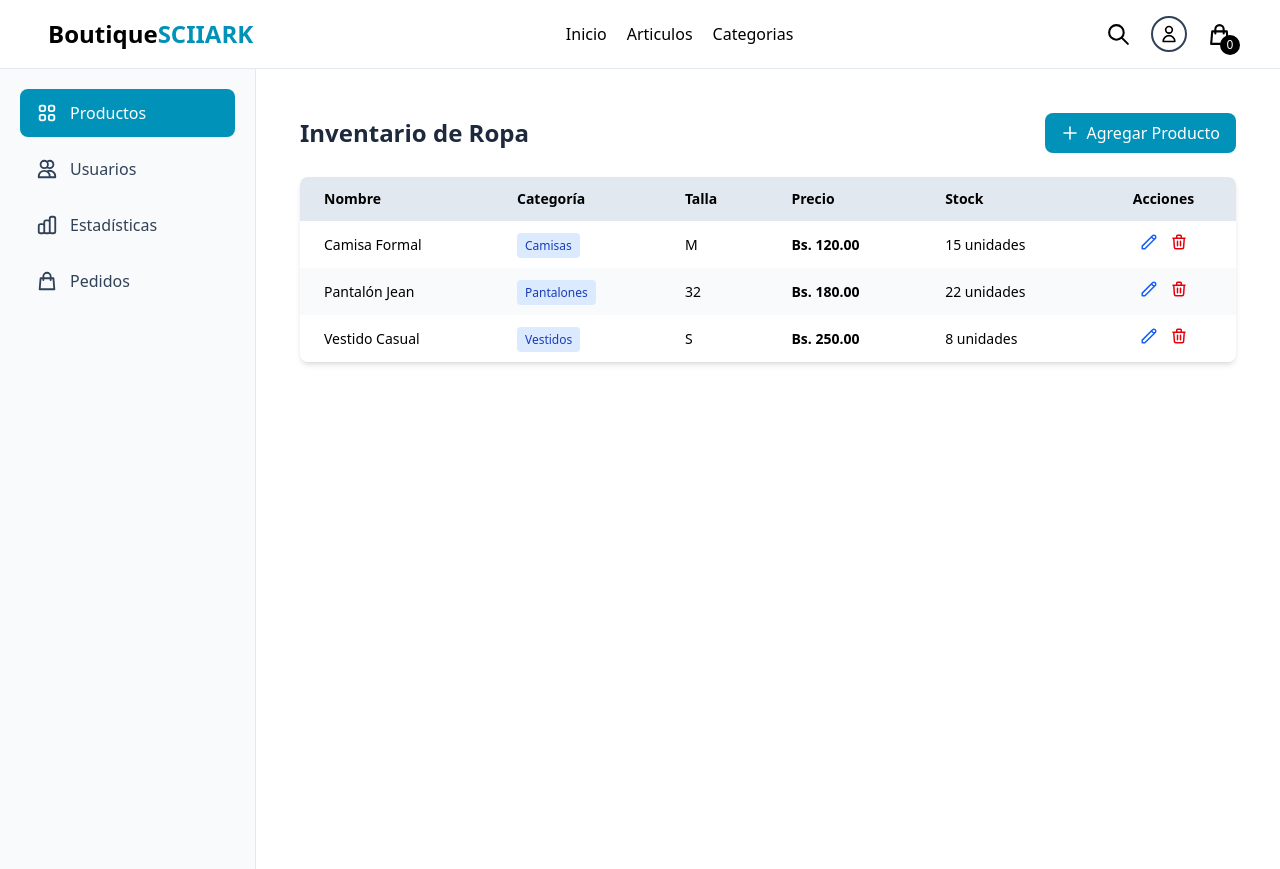
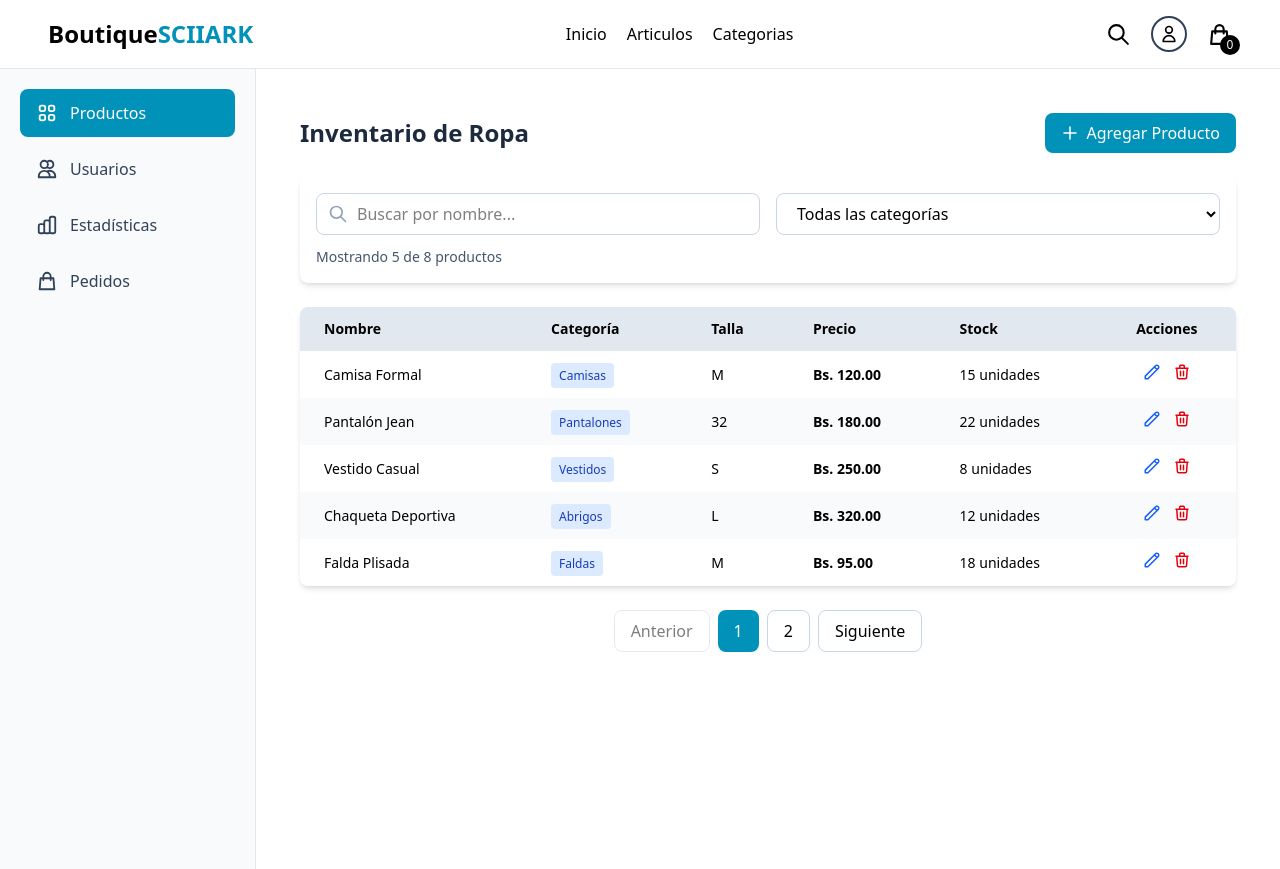
Before and after one commit to DaybitSemVoid247/ropas_frontend, a React (Vite) app: page /administrator/productos in a window 1280 px wide. Built offline with nearby package versions, Linux system fonts and the light colour scheme.

Commit message:
feat: agregar paginacion y filtros

```diff
--- a/src/administrator/pages_administrator/Productos.tsx
+++ b/src/administrator/pages_administrator/Productos.tsx
@@ -1,5 +1,10 @@
 import { useState } from "react";
-import { HiOutlineTrash, HiOutlinePencil, HiOutlinePlus } from "react-icons/hi";
+import {
+  HiOutlineTrash,
+  HiOutlinePencil,
+  HiOutlinePlus,
+  HiOutlineSearch,
+} from "react-icons/hi";
 
 interface Producto {
   id: number;
@@ -36,6 +41,46 @@ export const Productos = () => {
       talla: "S",
       stock: 8,
     },
+    {
+      id: 4,
+      nombre: "Chaqueta Deportiva",
+      categoria: "Abrigos",
+      precio: 320.0,
+      talla: "L",
+      stock: 12,
+    },
+    {
+      id: 5,
+      nombre: "Falda Plisada",
+      categoria: "Faldas",
+      precio: 95.0,
+      talla: "M",
+      stock: 18,
+    },
+    {
+      id: 6,
+      nombre: "Camisa Casual",
+      categoria: "Camisas",
+      precio: 85.0,
+      talla: "S",
+      stock: 25,
+    },
+    {
+      id: 7,
+      nombre: "Pantalón Formal",
+      categoria: "Pantalones",
+      precio: 220.0,
+      talla: "34",
+      stock: 10,
+    },
+    {
+      id: 8,
+      nombre: "Vestido Elegante",
+      categoria: "Vestidos",
+      precio: 380.0,
+      talla: "M",
+      stock: 5,
+    },
   ]);
 
   const [showModal, setShowModal] = useState(false);
@@ -47,6 +92,12 @@ export const Productos = () => {
     talla: "",
     stock: "",
   });
+
+  // Estados para filtros y paginación
+  const [searchTerm, setSearchTerm] = useState("");
+  const [categoryFilter, setCategoryFilter] = useState("");
+  const [currentPage, setCurrentPage] = useState(1);
+  const itemsPerPage = 5;
 
   const handleAdd = () => {
     setEditingId(null);
@@ -100,6 +151,33 @@ export const Productos = () => {
     setShowModal(false);
   };
 
+  // Filtrar productos
+  const productosFiltrados = productos.filter((producto) => {
+    const matchSearch = producto.nombre
+      .toLowerCase()
+      .includes(searchTerm.toLowerCase());
+    const matchCategory =
+      categoryFilter === "" || producto.categoria === categoryFilter;
+    return matchSearch && matchCategory;
+  });
+
+  // Paginación
+  const totalPages = Math.ceil(productosFiltrados.length / itemsPerPage);
+  const startIndex = (currentPage - 1) * itemsPerPage;
+  const endIndex = startIndex + itemsPerPage;
+  const productosActuales = productosFiltrados.slice(startIndex, endIndex);
+
+  // Resetear página cuando cambian los filtros
+  const handleSearchChange = (value: string) => {
+    setSearchTerm(value);
+    setCurrentPage(1);
+  };
+
+  const handleCategoryChange = (value: string) => {
+    setCategoryFilter(value);
+    setCurrentPage(1);
+  };
+
   return (
     <div className="p-6">
       <div className="mb-6 flex justify-between items-center">
@@ -115,7 +193,48 @@ export const Productos = () => {
         </button>
       </div>
 
-      <div className="overflow-x-auto shadow-md rounded-lg bg-white">
+      {/* Filtros */}
+      <div className="mb-6 bg-white shadow-md rounded-lg p-4">
+        <div className="grid grid-cols-1 md:grid-cols-2 gap-4">
+          {/* Buscador */}
+          <div className="relative">
+            <HiOutlineSearch
+              className="absolute left-3 top-1/2 transform -translate-y-1/2 text-slate-400"
+              size={20}
+            />
+            <input
+              type="text"
+              placeholder="Buscar por nombre..."
+              value={searchTerm}
+              onChange={(e) => handleSearchChange(e.target.value)}
+              className="w-full pl-10 pr-4 py-2 border border-slate-300 rounded-lg focus:outline-none focus:ring-2 focus:ring-cyan-500"
+            />
+          </div>
+
+          {/* Filtro por categoría */}
+          <select
+            value={categoryFilter}
+            onChange={(e) => handleCategoryChange(e.target.value)}
+            className="px-4 py-2 border border-slate-300 rounded-lg focus:outline-none focus:ring-2 focus:ring-cyan-500"
+          >
+            <option value="">Todas las categorías</option>
+            <option value="Camisas">Camisas</option>
+            <option value="Pantalones">Pantalones</option>
+            <option value="Vestidos">Vestidos</option>
+            <option value="Abrigos">Abrigos</option>
+            <option value="Faldas">Faldas</option>
+          </select>
+        </div>
+
+        {/* Contador de resultados */}
+        <div className="mt-3 text-sm text-slate-600">
+          Mostrando {productosActuales.length} de {productosFiltrados.length}{" "}
+          productos
+        </div>
+      </div>
+
+      {/* Tabla */}
+      <div className="overflow-x-auto shadow-md rounded-lg bg-white mb-6">
         <table className="w-full text-sm text-left">
           <thead className="bg-slate-200 font-semibold">
             <tr>
@@ -128,7 +247,8 @@ export const Productos = () => {
             </tr>
           </thead>
           <tbody>
-            {productos.map((producto, index) => (
+            {productosActuales.length > 0 ? (
+              productosActuales.map((producto, index) => (
                 <tr
                   key={producto.id}
                   className={index % 2 === 0 ? "bg-white" : "bg-slate-50"}
@@ -161,14 +281,71 @@ export const Productos = () => {
                     </button>
                   </td>
                 </tr>
-            ))}
+              ))
+            ) : (
+              <tr>
+                <td
+                  colSpan={6}
+                  className="px-6 py-8 text-center text-slate-500"
+                >
+                  No se encontraron productos
+                </td>
+              </tr>
+            )}
           </tbody>
         </table>
       </div>
 
+      {/* Paginación */}
+      {totalPages > 1 && (
+        <div className="flex justify-center items-center gap-2">
+          <button
+            onClick={() => setCurrentPage(currentPage - 1)}
+            disabled={currentPage === 1}
+            className="px-4 py-2 border border-slate-300 rounded-lg hover:bg-slate-100 disabled:opacity-50 disabled:cursor-not-allowed transition bg-white"
+          >
+            Anterior
+          </button>
+
+          <div className="flex gap-2">
+            {Array.from({ length: totalPages }, (_, i) => i + 1).map((page) => (
+              <button
+                key={page}
+                onClick={() => setCurrentPage(page)}
+                className={`px-4 py-2 rounded-lg transition ${
+                  currentPage === page
+                    ? "bg-cyan-600 text-white"
+                    : "border border-slate-300 hover:bg-slate-100 bg-white"
+                }`}
+              >
+                {page}
+              </button>
+            ))}
+          </div>
+
+          <button
+            onClick={() => setCurrentPage(currentPage + 1)}
+            disabled={currentPage === totalPages}
+            className="px-4 py-2 border border-slate-300 rounded-lg hover:bg-slate-100 disabled:opacity-50 disabled:cursor-not-allowed transition bg-white"
+          >
+            Siguiente
+          </button>
+        </div>
+      )}
+
+      {/* Modal */}
       {showModal && (
-        <div className="fixed inset-0 bg-black bg-opacity-50 flex items-center justify-center z-50">
-          <div className="bg-white rounded-lg p-6 w-full max-w-md">
+        <div
+          className="fixed inset-0 flex items-center justify-center z-50"
+          style={{ backgroundColor: "rgba(0, 0, 0, 0.4)" }}
+        >
+          <div
+            className="rounded-lg p-6 w-full max-w-md border-2 border-slate-300 shadow-2xl"
+            style={{
+              backgroundColor: "rgba(255, 255, 255, 0.9)",
+              backdropFilter: "blur(8px)",
+            }}
+          >
             <h3 className="text-xl font-bold mb-4 text-slate-800">
               {editingId ? "Editar Producto" : "Nuevo Producto"}
             </h3>
@@ -183,7 +360,7 @@ export const Productos = () => {
                   placeholder="Ej: Camisa Formal"
                   value={form.nombre}
                   onChange={(e) => setForm({ ...form, nombre: e.target.value })}
-                  className="w-full px-3 py-2 border border-slate-300 rounded-lg focus:outline-none focus:ring-2 focus:ring-cyan-500"
+                  className="w-full px-3 py-2 border border-slate-300 rounded-lg focus:outline-none focus:ring-2 focus:ring-cyan-500 bg-white"
                 />
               </div>
 
@@ -196,7 +373,7 @@ export const Productos = () => {
                   onChange={(e) =>
                     setForm({ ...form, categoria: e.target.value })
                   }
-                  className="w-full px-3 py-2 border border-slate-300 rounded-lg focus:outline-none focus:ring-2 focus:ring-cyan-500"
+                  className="w-full px-3 py-2 border border-slate-300 rounded-lg focus:outline-none focus:ring-2 focus:ring-cyan-500 bg-white"
                 >
                   <option value="">Seleccionar categoría</option>
                   <option value="Camisas">Camisas</option>
@@ -216,7 +393,7 @@ export const Productos = () => {
                   placeholder="S, M, L, XL..."
                   value={form.talla}
                   onChange={(e) => setForm({ ...form, talla: e.target.value })}
-                  className="w-full px-3 py-2 border border-slate-300 rounded-lg focus:outline-none focus:ring-2 focus:ring-cyan-500"
+                  className="w-full px-3 py-2 border border-slate-300 rounded-lg focus:outline-none focus:ring-2 focus:ring-cyan-500 bg-white"
                 />
               </div>
 
@@ -230,7 +407,7 @@ export const Productos = () => {
                   placeholder="0.00"
                   value={form.precio}
                   onChange={(e) => setForm({ ...form, precio: e.target.value })}
-                  className="w-full px-3 py-2 border border-slate-300 rounded-lg focus:outline-none focus:ring-2 focus:ring-cyan-500"
+                  className="w-full px-3 py-2 border border-slate-300 rounded-lg focus:outline-none focus:ring-2 focus:ring-cyan-500 bg-white"
                 />
               </div>
 
@@ -243,7 +420,7 @@ export const Productos = () => {
                   placeholder="0"
                   value={form.stock}
                   onChange={(e) => setForm({ ...form, stock: e.target.value })}
-                  className="w-full px-3 py-2 border border-slate-300 rounded-lg focus:outline-none focus:ring-2 focus:ring-cyan-500"
+                  className="w-full px-3 py-2 border border-slate-300 rounded-lg focus:outline-none focus:ring-2 focus:ring-cyan-500 bg-white"
                 />
               </div>
             </div>
@@ -251,7 +428,7 @@ export const Productos = () => {
             <div className="flex gap-3">
               <button
                 onClick={() => setShowModal(false)}
-                className="flex-1 px-4 py-2 border border-slate-300 rounded-lg hover:bg-slate-50 transition font-medium"
+                className="flex-1 px-4 py-2 border border-slate-300 rounded-lg hover:bg-slate-50 transition font-medium bg-white"
               >
                 Cancelar
               </button>
```
Lines whose indentation alone changed are shown as unchanged.
